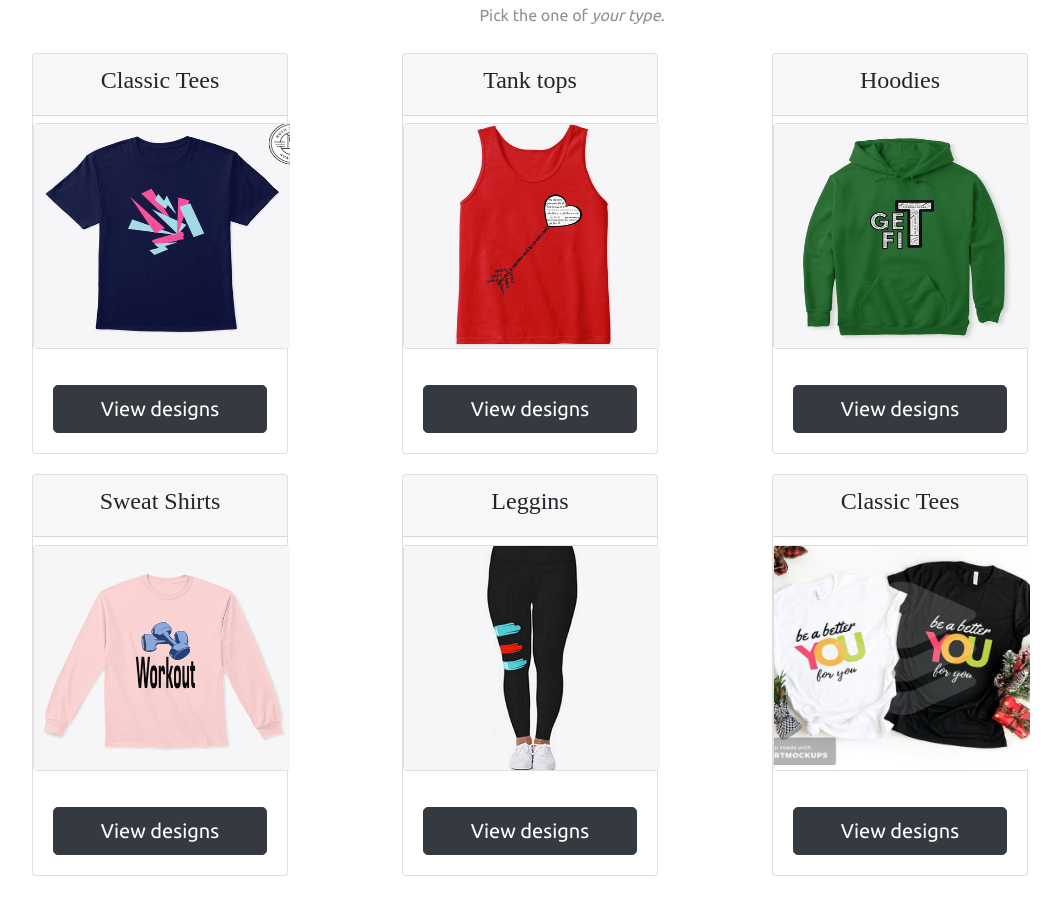
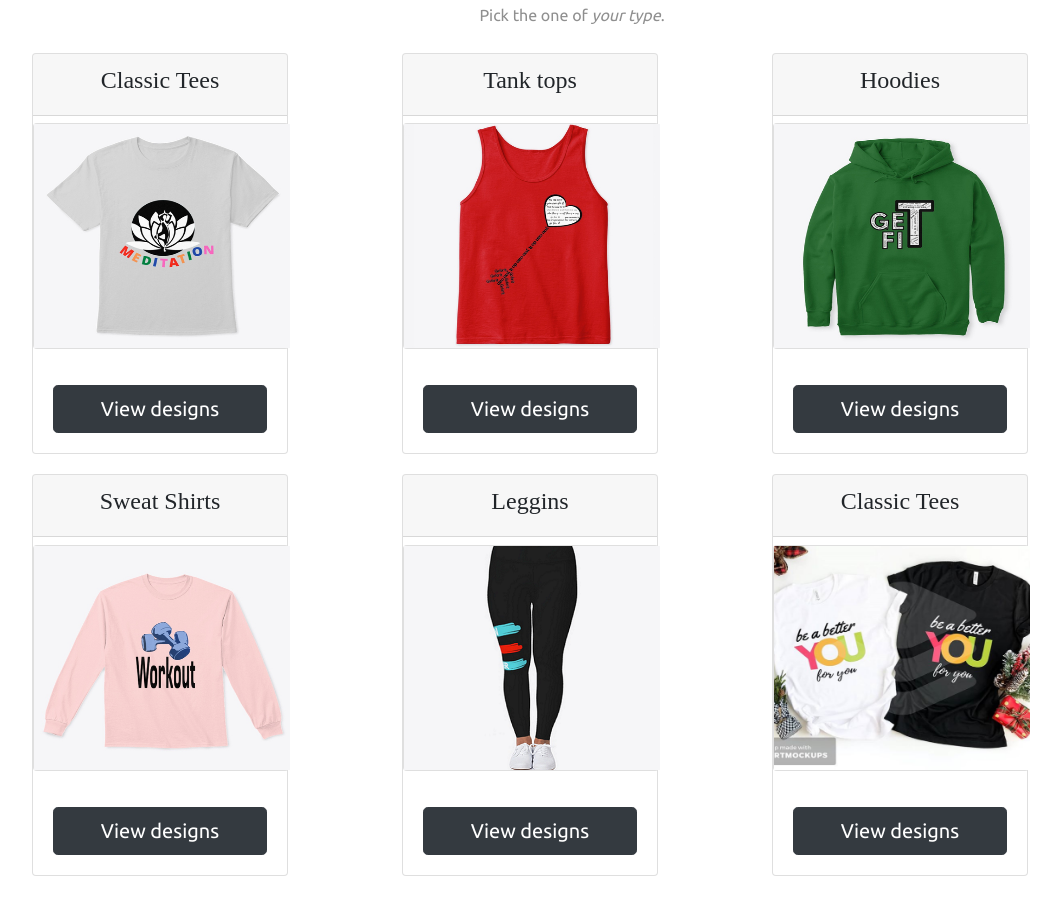
Before and after one commit to jennifer03jordan/workout-wear, a plain HTML site: page index.html in a window 1280 px wide. Shown: the part 1757-2671 px from the top of the page, without its empty margins (68-1129 px from the left). Drawn offline with nearby package versions, Linux system fonts and the light colour scheme.

Commit message:
Update index.html

```diff
--- a/index.html
+++ b/index.html
@@ -140,7 +140,7 @@
         <h3>Classic Tees</h3>
         </div>
         <div class="card mb-3">
-        <img class="variety" src="images\art.png" alt="classic-tee">
+        <img class="variety" src="images\meditation.png" alt="classic-tee">
         </div>
         <div class="card-body">
         <button type="button" class="btn btn-lg btn-block btn-dark"><a class="Download" href="https://teespring.com/simple-art-june-2020?tsmac=store&tsmic=workout-wear-6&pid=2&cid=576">View designs</a></button>
```
